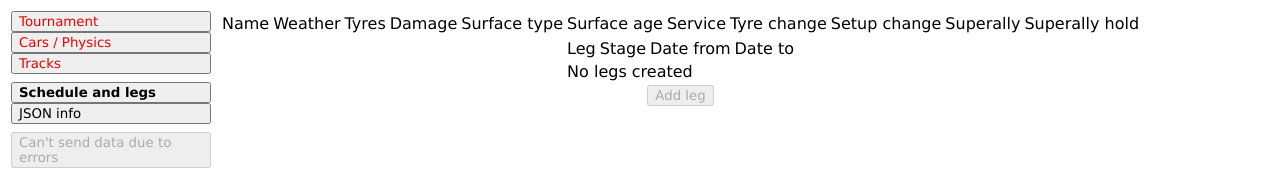
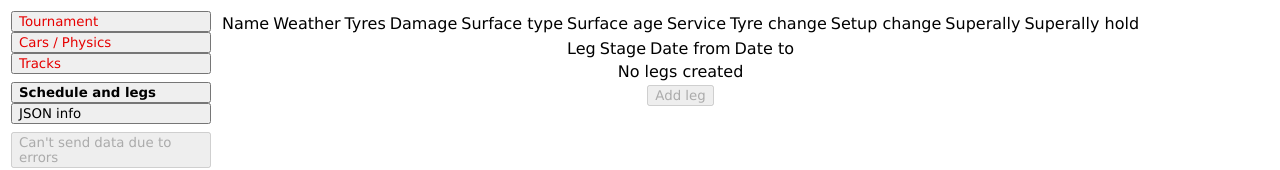
Before and after one commit to suXinjke/RBRCZTourneyCreatorRevamped, a Vue app: page / in a window 1280 px wide. Shown: the top 170 px of the page. Built offline with nearby package versions, Linux system fonts and the light colour scheme.

Commit message:
center align 'no legs created' message

```diff
--- a/src/Legs.vue
+++ b/src/Legs.vue
@@ -165,7 +165,7 @@
                     <td>{{ store.tournament.to_date }} {{ store.tournament.to_time }}</td>
                 </tr>
             </tbody>
-            <tbody v-else>
+            <tbody v-else style="text-align: center;">
                 <td colspan="4">No legs created</td>
             </tbody>
             <tfoot><tr><td colspan="4" style="text-align: center;">
```
